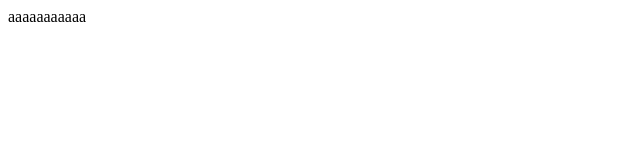
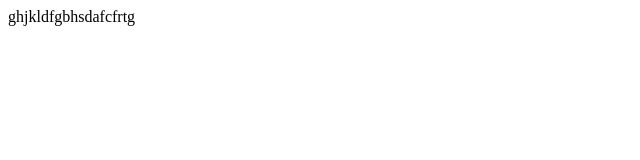
Before and after one commit to sofiareadon-tech/uc-00507, a plain HTML site: page index.html in a window 1280 px wide. Shown: the full height of the page, 0-640 px from the left. Drawn offline with Linux system fonts and the light colour scheme.

Commit message:
Refactor HTML structure and content

```diff
--- a/index.html
+++ b/index.html
@@ -1,8 +1,5 @@
-<HTML>
-  <head>
-    <title>exercicio html</title>
-  </head>
+<html>
   <body>
-  aaaaaaaaaaa
+    ghjkldfgbhsdafcfrtg
   </body>
-</HTML>
+</html>
```
